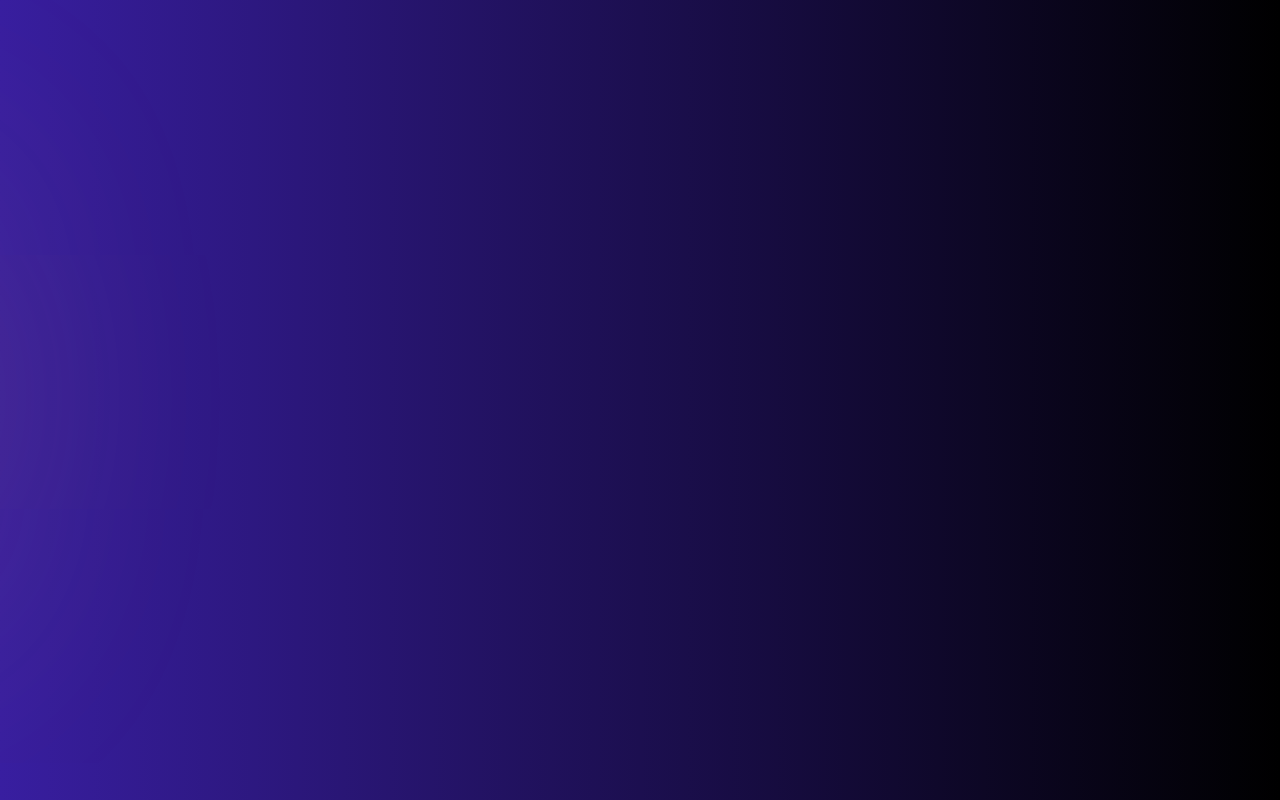
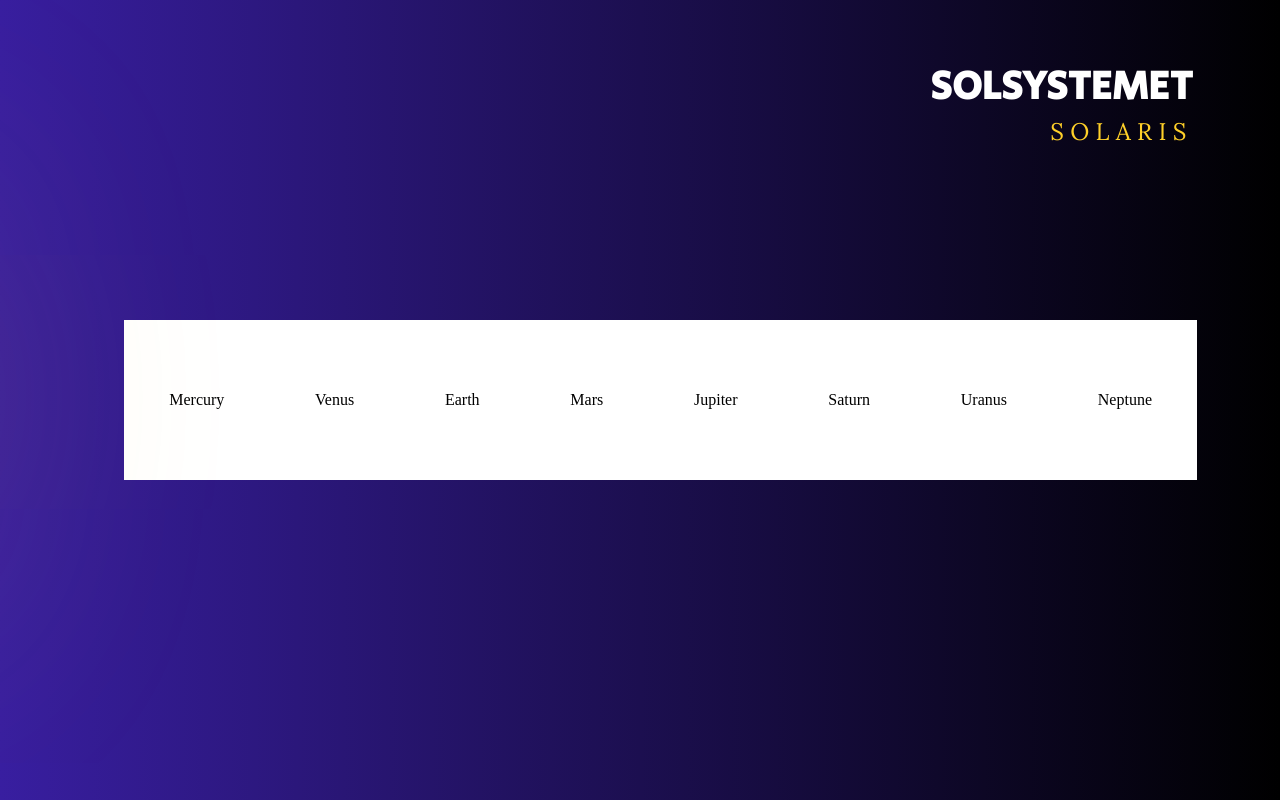
Before and after one commit to LindbergSala/JC-Examen, a plain HTML site: page index.html in a window 1280 px wide. Drawn offline with Linux system fonts and the light colour scheme.

Commit message:
HTML & CSS update

```diff
--- a/index.html
+++ b/index.html
@@ -6,12 +6,54 @@
     <title>Document</title>
     <link rel="stylesheet" href="style.css">
     <script src="script.js" defer></script>
+    <link href="https://fonts.googleapis.com/css2?family=Secular+One&display=swap" rel="stylesheet">
+    <link href="https://fonts.googleapis.com/css2?family=Lora:wght@400;700&display=swap" rel="stylesheet">
 </head>
 <body>
     <div class="main-frame">
-        <div class="sun">
-            hej
-        </div>
+        <div class="sun"></div>
+
+        <section class="info-text">
+            <article class="site-name">
+                <h1>SOLSYSTEMET</h1>
+                <h2>S O L A R I S</h2>
+            </article>
+        </section>
+
+        <section class="planet-row">
+            <article class="Mercury">
+                Mercury
+            </article>
+
+            <article class="Venus">
+                Venus
+            </article>
+
+            <article class="Earth">
+                Earth
+            </article>
+
+            <article class="Mars">
+                Mars
+            </article>
+
+            <article class="Jupiter">
+                Jupiter
+            </article>
+
+            <article class="Saturn">
+                Saturn
+            </article>
+
+            <article class="Uranus">
+                Uranus
+            </article>
+
+            <article class="Neptune">
+                Neptune
+            </article>
+
+        </section>
     </div>
 </body>
 </html>
--- a/style.css
+++ b/style.css
@@ -23,8 +23,42 @@ position: absolute;
 width: 50%;
 height: 100%;
 left: -650px;
-
+border-radius: 100%;
 background: #FFD029;
 box-shadow: 0px 0px 250px rgba(237, 187, 5, 0.2);
-border-radius: 100%;
 }
+
+.info-text {
+    grid-row: 2 / 4;
+    grid-column: 24 / 30;
+    display: flex;
+    justify-content: flex-end;
+    align-items: flex-start;
+    padding: 5px;
+}
+
+h1 {
+    font-family: 'Secular One', sans-serif;
+    font-size: 2.5rem;
+    margin: 0;
+    color: #ffffff;
+}
+
+h2 {
+    font-family: 'Lora', serif;
+    font-weight: 300;
+    font-size: 1.5rem;
+    margin: 0;
+    padding-left: 120px;
+    color: #FFD029;
+}
+
+.planet-row {
+    background-color: #ffffff;
+    grid-row: 7 / 10;
+    grid-column: 4 / 30;
+    display: flex;
+    justify-content: center;
+    align-items: center;
+    justify-content: space-around;
+}
```
